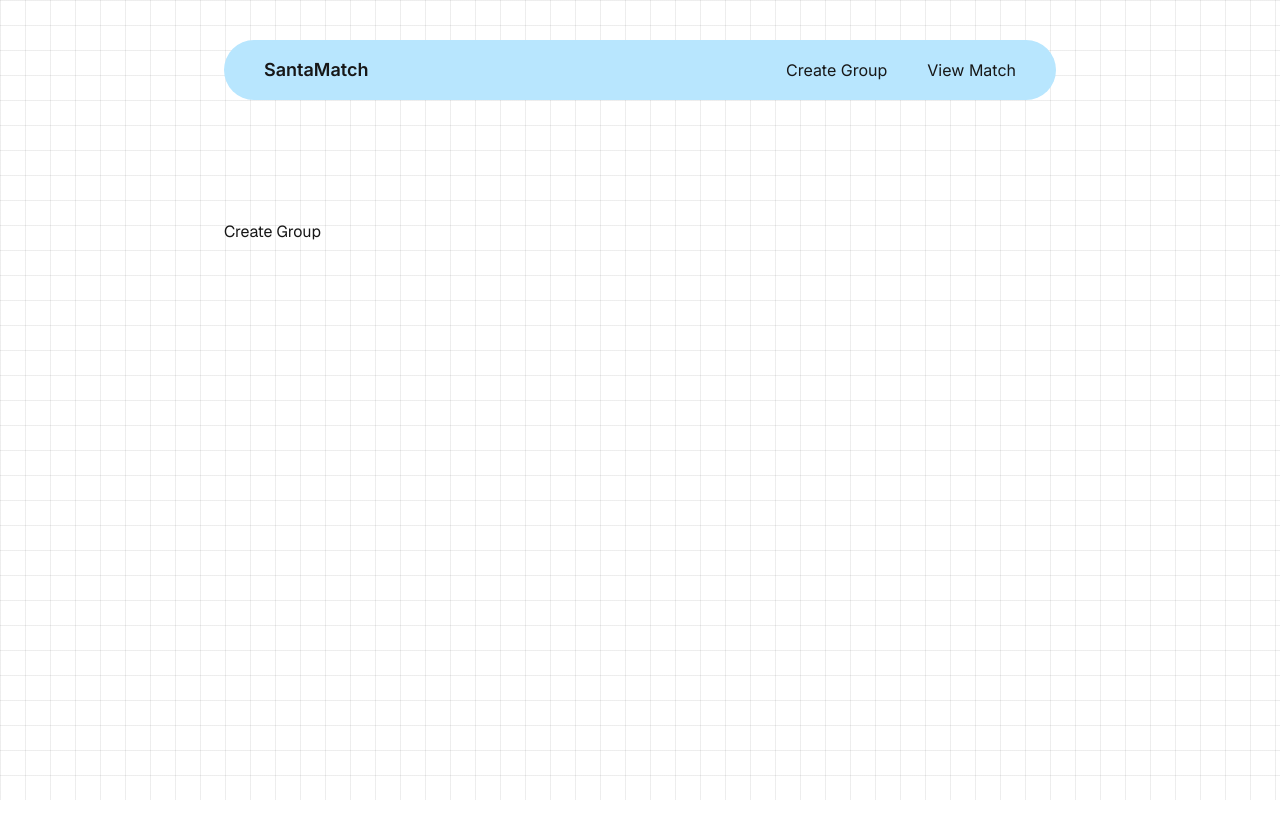
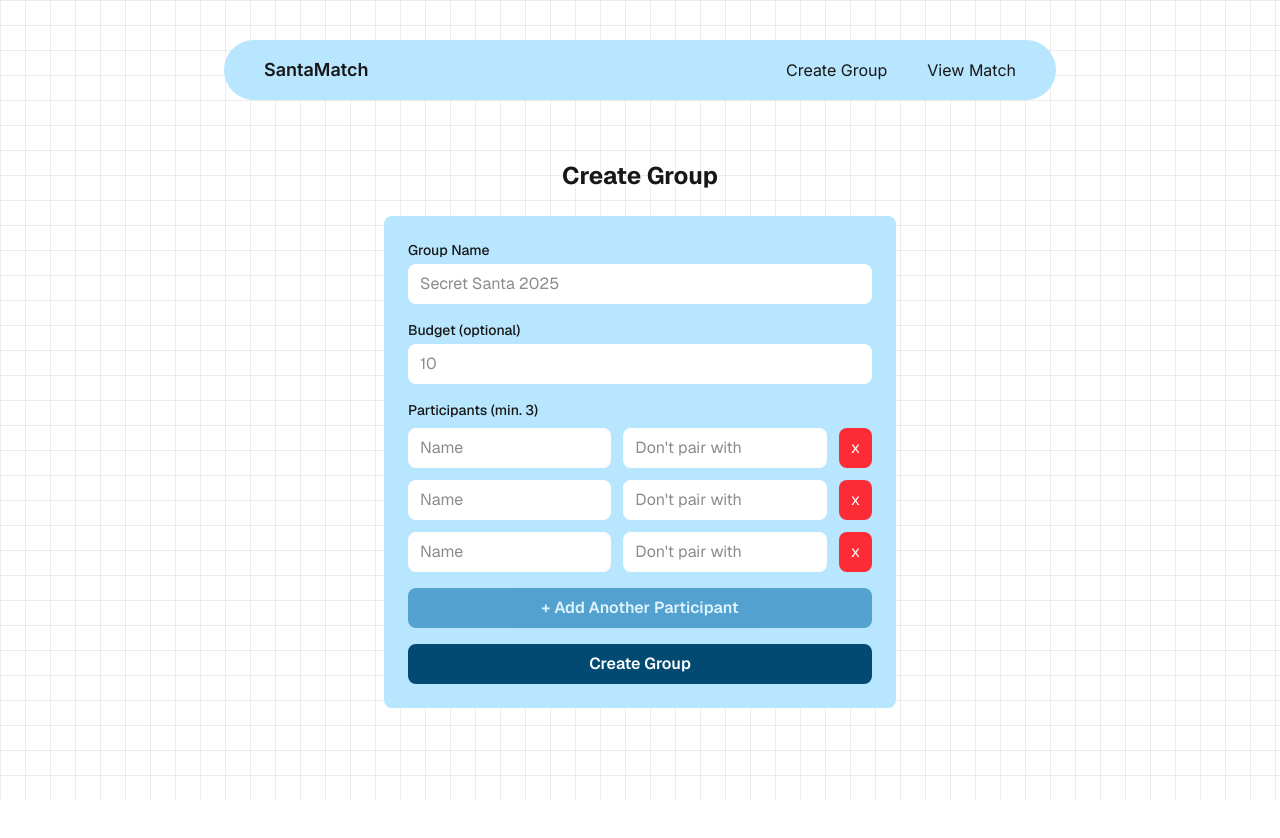
Before and after one commit to carlahauu/Santa-Match, a Next.js app in the folder frontend/: page /create-group in a window 1280 px wide. Shown: the top 838 px of the page. After the commit the page ends 800 px from the top, so only its background shows below. Built offline with nearby package versions, Linux system fonts and the light colour scheme.

Commit message:
feat: Connect group creation and group viewing frontend pages to backend

```diff
--- a/frontend/app/create-group/page.tsx
+++ b/frontend/app/create-group/page.tsx
@@ -1,11 +1,170 @@
-import Image from 'next/image';
+'use client';
+import { useState, ChangeEvent, FormEvent } from 'react';
+import { useRouter } from 'next/navigation';
+
+interface Participant {
+  name: string;
+  exclude?: string;
+}
 
 export default function CreateGroup() {
+  const [groupName, setGroupName] = useState('');
+  const [budget, setBudget] = useState('');
+  const [participants, setParticipants] = useState<Participant[]>([
+    { name: '', exclude: '' },
+    { name: '', exclude: '' },
+    { name: '', exclude: '' },
+  ]);
+  const [error, setError] = useState<string | null>(null);
+  const [loading, setLoading] = useState(false);
+
+  const router = useRouter();
+
+  const addParticipant = () => {
+    setParticipants([...participants, { name: '', exclude: '' }]);
+  };
+
+  const removeParticipant = (index: number) => {
+    if (participants.length <= 3) return;
+    setParticipants(participants.filter((_, i) => i !== index));
+  };
+
+  const handleChange = (
+    index: number,
+    field: keyof Participant,
+    value: string
+  ) => {
+    const newParticipants = [...participants];
+    newParticipants[index][field] = value;
+    setParticipants(newParticipants);
+  };
+
+  const handleSubmit = async (e: FormEvent<HTMLFormElement>) => {
+    e.preventDefault();
+    setError(null);
+    setLoading(true);
+
+    try {
+      const response = await fetch('https://santa-match.onrender.com/groups', {
+        method: 'POST',
+        headers: {
+          'Content-Type': 'application/json',
+        },
+        body: JSON.stringify({
+          name: groupName,
+          budget: budget ? Number(budget) : 0,
+          participants,
+        }),
+      });
+
+      const data = await response.json();
+
+      if (!response.ok) {
+        throw new Error(data.detail || 'Failed to create group');
+      }
+
+      console.log('Group created:', data);
+      router.push(`/view-group/${data.token}`);
+    } catch (err) {
+      if (err instanceof Error) {
+        setError(err.message);
+      }
+    } finally {
+      setLoading(false);
+    }
+  };
+
   return (
-    <div className="flex min-h-screen items-center justify-center font-sans">
-      <main className="flex min-h-screen w-[65%] flex-col items-center py-30 sm:items-start">
-        <p>Create Group</p>
-      </main>
+    <div className="flex items-center justify-center font-sans py-15">
+      {!loading ? (
+        <main className="flex md:w-[60%] lg:w-[40%] w-[90%] flex-col">
+          <h1 className="text-center text-2xl font-bold mb-6">Create Group</h1>
+          <form onSubmit={handleSubmit} className="bg-sky-200 rounded-lg p-6">
+            <label className="block text-sm font-medium mb-1">Group Name</label>
+            <input
+              className="w-full mb-4 px-3 py-2 rounded-lg bg-white"
+              placeholder="Secret Santa 2025"
+              onChange={(e) => setGroupName(e.target.value)}
+              required
+            />
+
+            <label className="block text-sm font-medium mb-1">
+              Budget (optional)
+            </label>
+            <input
+              className="w-full mb-4 px-3 py-2 rounded-lg bg-white"
+              placeholder="10"
+              value={budget}
+              onChange={(e) => setBudget(e.target.value)}
+            />
+
+            <label className="block text-sm font-medium mb-2">
+              Participants (min. 3)
+            </label>
+            <div className="space-y-3">
+              {participants.map((participant, index) => (
+                <div key={index} className="flex space-x-3">
+                  <input
+                    className="flex-1 w-[100px] px-3 py-2 rounded-lg bg-white mb-2 sm:mb-0"
+                    placeholder="Name"
+                    value={participant.name}
+                    onChange={(e: ChangeEvent<HTMLInputElement>) =>
+                      handleChange(index, 'name', e.target.value)
+                    }
+                    required
+                  />
+                  <input
+                    className="flex-1 w-[150px] px-3 py-2 rounded-lg bg-white mb-2 sm:mb-0"
+                    placeholder="Don't pair with"
+                    value={participant.exclude}
+                    onChange={(e: ChangeEvent<HTMLInputElement>) =>
+                      handleChange(index, 'exclude', e.target.value)
+                    }
+                  />
+                  <button
+                    type="button"
+                    onClick={() => removeParticipant(index)}
+                    disabled={participants.length <= 3}
+                    className="flex-0.5 px-3 py-2 rounded-lg bg-red-500 text-white mb-2 sm:mb-0"
+                  >
+                    x
+                  </button>
+                </div>
+              ))}
+            </div>
+
+            <button
+              type="button"
+              onClick={addParticipant}
+              className="opacity-55 hover:opacity-80 hover:cursor-pointer mt-4 w-full bg-sky-700 hover:bg-sky-800 text-white font-semibold rounded-lg py-2 transition"
+            >
+              + Add Another Participant
+            </button>
+
+            {error && (
+              <p className="text-red-600 text-sm font-medium">{error}</p>
+            )}
+            <button
+              type="submit"
+              disabled={loading}
+              className="mt-4 w-full bg-sky-900 hover:cursor-pointer hover:bg-sky-950 text-white font-semibold rounded-lg py-2 transition"
+            >
+              {loading ? 'Creating…' : 'Create Group'}
+            </button>
+          </form>
+        </main>
+      ) : (
+        <main className="flex md:w-[60%] lg:w-[40%] w-[90%] flex-col items-center justify-center">
+          <div className="flex space-x-2 text-sky-900">
+            <div className="rounded-full motion-safe:animate-bounce border-1 size-5"></div>
+            <div className="rounded-full motion-safe:animate-bounce border-1 size-5"></div>
+            <div className="rounded-full motion-safe:animate-bounce border-1 size-5"></div>
+          </div>
+          <h1 className="text-center font-semibold text-xl mt-2 animate-pulse">
+            Finding the perfect Secret Santa matches…
+          </h1>
+        </main>
+      )}
     </div>
   );
 }
--- a/frontend/app/layout.tsx
+++ b/frontend/app/layout.tsx
@@ -26,11 +26,11 @@ export default function RootLayout({
 }>) {
   return (
     <html lang="en">
-      <div className="absolute -z-10 inset-0 h-full w-full bg-[linear-gradient(to_right,#73737320_1px,transparent_1px),linear-gradient(to_bottom,#73737320_1px,transparent_1px)] bg-[size:25px_25px]" />
       <body
         className={`${geistSans.variable} ${geistMono.variable} ${inter.className} antialiased`}
         suppressHydrationWarning={true}
       >
+        <div className="absolute -z-10 inset-0 h-full w-full bg-[linear-gradient(to_right,#73737320_1px,transparent_1px),linear-gradient(to_bottom,#73737320_1px,transparent_1px)] bg-[size:25px_25px]" />
         <Navbar />
         {children}
       </body>
--- /dev/null
+++ b/frontend/app/view-group/[token]/page.tsx
@@ -0,0 +1,105 @@
+'use client';
+import { useParams } from 'next/navigation';
+import { useEffect, useState } from 'react';
+
+interface Group {
+  name: string;
+  budget?: number;
+  token: string;
+  participants: Participant[];
+}
+
+interface Participant {
+  token: string;
+  name: string;
+  revealed: boolean;
+}
+
+export default function ViewMatch() {
+  const params = useParams();
+  const token = params.token;
+  const [groupData, setGroupData] = useState<Group | null>(null);
+  const [copied, setCopied] = useState(false);
+
+  const [url, setUrl] = useState('');
+
+  useEffect(() => {
+    setUrl(window.location.href);
+  }, []);
+
+  useEffect(() => {
+    if (!token) return;
+
+    fetch(`https://santa-match.onrender.com/groups/${token}`)
+      .then((res) => res.json())
+      .then((data) => setGroupData(data));
+  }, [token]);
+
+  const handleCopy = () => {
+    navigator.clipboard
+      .writeText(window.location.href)
+      .then(() => {
+        setCopied(true);
+        setTimeout(() => setCopied(false), 2000);
+      })
+      .catch((err) => console.error('Failed to copy: ', err));
+  };
+
+  return (
+    <div className="flex items-center justify-center font-sans py-15">
+      <main className="flex md:w-[60%] lg:w-[40%] w-[85%] flex-col">
+        <h1 className="text-2xl font-bold text-center">{groupData?.name}</h1>
+        <div className="flex mb-3 justify-center items-center space-x-3">
+          {groupData?.budget == 0 ? (
+            <p>No Budget</p>
+          ) : (
+            <p>Budget: ${groupData?.budget}</p>
+          )}
+          <p>Total Participants: {groupData?.participants.length}</p>
+        </div>
+        <p className="text-center mb-3">
+          Copy the link below and share with the participants so they can view
+          their match!
+        </p>
+        <div className="flex mb-3 space-x-3">
+          <p className="flex-1 px-3 py-2 rounded-lg bg-sky-200 text-sm">
+            {url}
+          </p>
+          <button
+            onClick={handleCopy}
+            className="bg-sky-700 hover:bg-sky-800 text-white font-semibold py-3 px-3 rounded-lg"
+          >
+            {copied ? 'Link Copied!' : 'Copy Link'}
+          </button>
+        </div>
+        <div>
+          {groupData?.participants.map((participant, index) => (
+            <div key={index}>
+              <div className="flex flex-row w-full justify-between mb-3">
+                <p className="text-lg">{participant.name}</p>
+                <div className="flex space-x-3">
+                  <button className="hover:cursor-pointer bg-sky-700 text-white rounded-full py-3 px-3">
+                    View Match
+                  </button>
+                  {participant.revealed ? (
+                    <>
+                      <button className="bg-sky-200 text-sm text-black px-3 rounded-full py-3">
+                        Already Viewed
+                      </button>
+                    </>
+                  ) : (
+                    <>
+                      <button className="bg-red-500 text-sm text-white px-3 rounded-full py-3">
+                        Not Viewed Yet
+                      </button>
+                    </>
+                  )}
+                </div>
+              </div>
+            </div>
+          ))}
+        </div>
+      </main>
+    </div>
+  );
+}
```
Also changed, not shown: frontend/app/ui/home.module.css (deleted).
